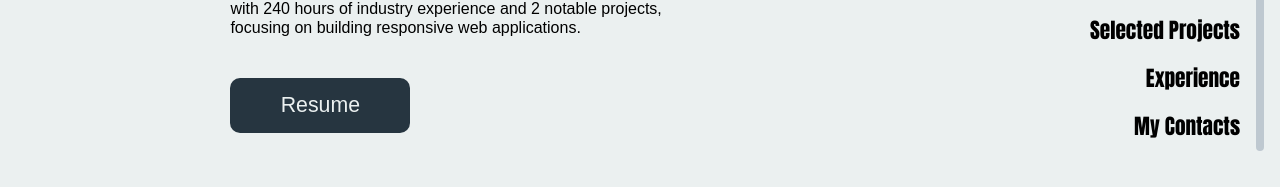
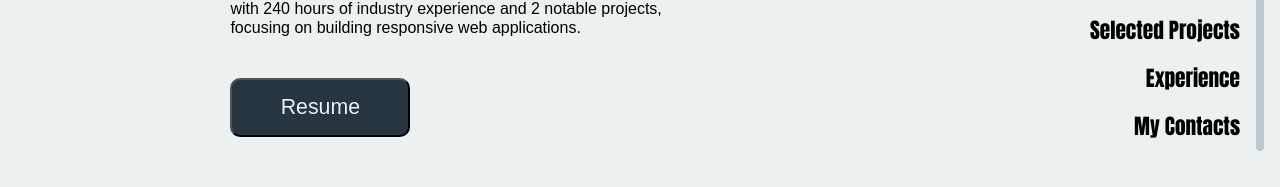
Before and after one commit to LilNewton/Profile-Website, a React (Vite) app in the folder portfolio_site/: page / in a window 1280 px wide. Shown: the part 393-580 px from the top of the page. Built offline with nearby package versions, Linux system fonts and the light colour scheme; a web font is replaced by a local one.

Commit message:
- Added functionality to the resume button in the header section. - Removed a console.log line that was used for debugging.

```diff
--- a/portfolio_site/src/App.jsx
+++ b/portfolio_site/src/App.jsx
@@ -7,6 +7,10 @@ import ContactSection from './sections/Contacts.jsx';
 
 {/*Components*/}
 import SectionNavigation from './components/SectionNav.jsx'
+
+function handleViewPDF (fileURL) {
+  window.open(fileURL, '_blank','noopener,noreferrer');
+}
 
 function App() {
 
@@ -43,7 +47,9 @@ function App() {
         }
     ];
 
-  const workEmail = 'chrisjohnbborigas@gmail.com'
+  const workEmail = 'chrisjohnbborigas@gmail.com';
+
+  const resumeURL = '/Chris-John-Borigas-Resume.pdf';
 
   const greeting =
     `Good Day! I am Chris John Borigas.
@@ -69,7 +75,6 @@ function App() {
     </p>
     );
 
-
   return (
     <>
     <nav >
@@ -82,7 +87,10 @@ function App() {
         <h2>Chris John B. Borigas</h2>
         <h1>Frontend Developer</h1>
         <p> {greeting}</p>
-        <a className='primary_btn'>Resume</a>
+        <button onClick={() => handleViewPDF(resumeURL)}
+          className='primary_btn'>
+          Resume
+        </button>
     </header>
 
     {/* About Section */}
--- a/portfolio_site/src/components/SectionNav.jsx
+++ b/portfolio_site/src/components/SectionNav.jsx
@@ -34,8 +34,6 @@ function SectionNavigation({sectionsList}){
             {sectionsList.map(section=> {
                 const  isActive = activeID === section.sectionID;
 
-                console.log({isActive});
-
                 return(
                     <a key = {section.id}
                         className = {`section-name ${isActive ? 'active' : ''}`}
```
Also changed, not shown: 1 other file (tests, documents, lock files or other folders).
